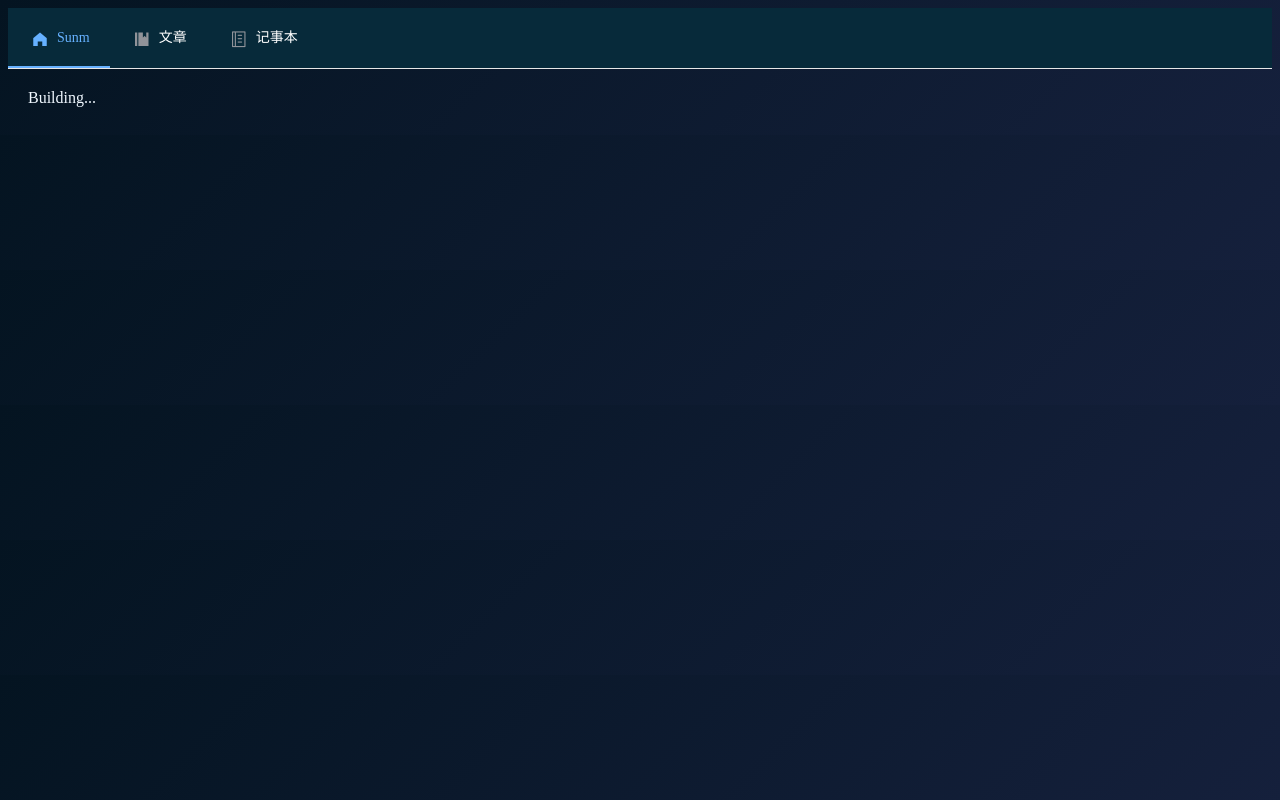
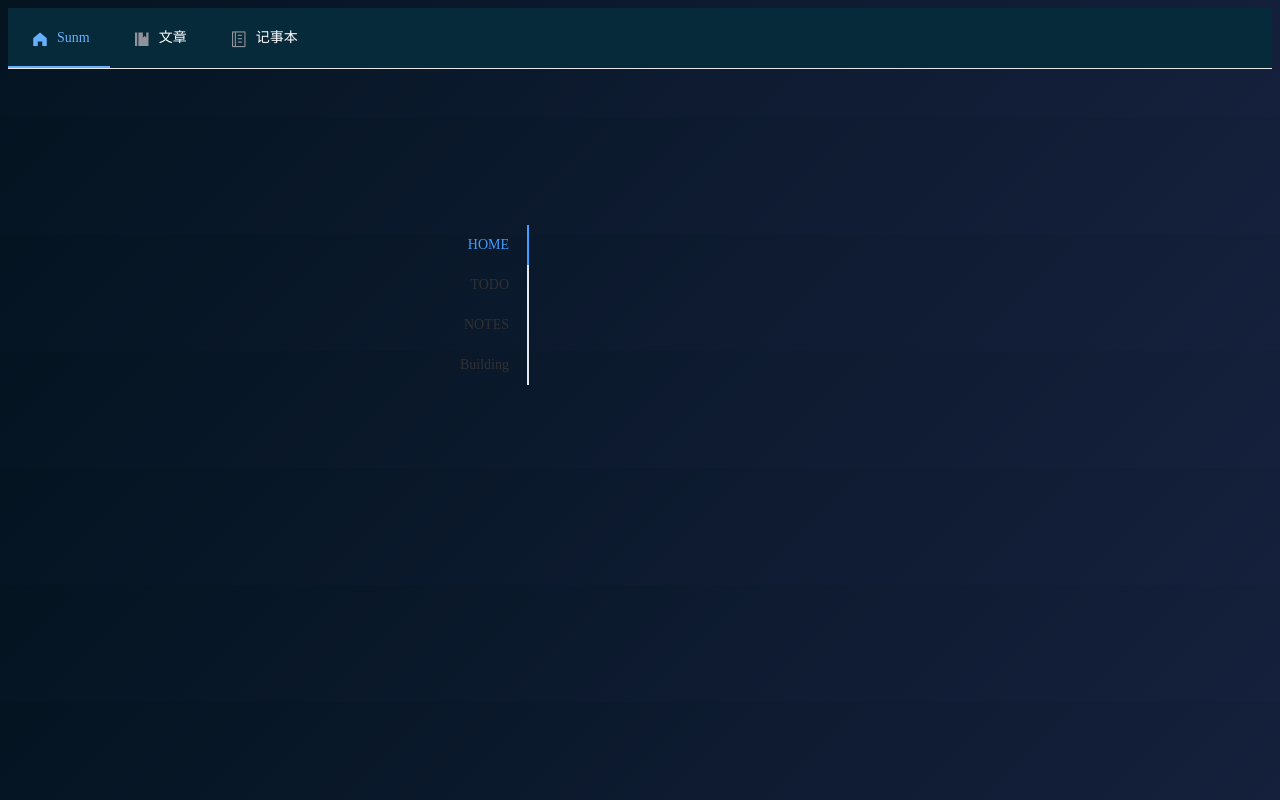
Before and after one commit to sunmlight/sunm-tools, a Django app: page / in a window 1280 px wide. Run offline with Django 3.2, Linux system fonts and the light colour scheme.

Commit message:
home html

```diff
--- a/templates/base.html
+++ b/templates/base.html
@@ -11,15 +11,18 @@
         }
 
         .home_con {
-            border-radius: 4px;
-            border-color: aliceblue;
-            width: 350px;
+            width: 400px;
             height: 350px;
             top: 50%;
             left: 50%;
             margin-top: -175px;
-            margin-left: -175px;
+            margin-left: -200px;
             position: absolute
+        }
+
+        a:hover i {
+            -webkit-transform: scale(1.3);
+            -o-transform: scale(1.3);
         }
     </style>
 </head>
@@ -33,8 +36,18 @@
         </el-menu>
         <el-container id="con" style="color: aliceblue;">
             <el-main v-show="con.in1">
-                Building...
-                <div class="home_con"></div>
+                <div class="home_con">
+                    <el-tabs tab-position="left" style="height: 160px;">
+                        <el-tab-pane label="HOME">
+
+                        </el-tab-pane>
+                        <el-tab-pane label="TODO">Nothing</el-tab-pane>
+                        <el-tab-pane label="NOTES">Nothing</el-tab-pane>
+                        <el-tab-pane label="Building">
+                            Building
+                        </el-tab-pane>
+                    </el-tabs>
+                </div>
             </el-main>
             <el-main v-if="con.in2">
                 文章
```
